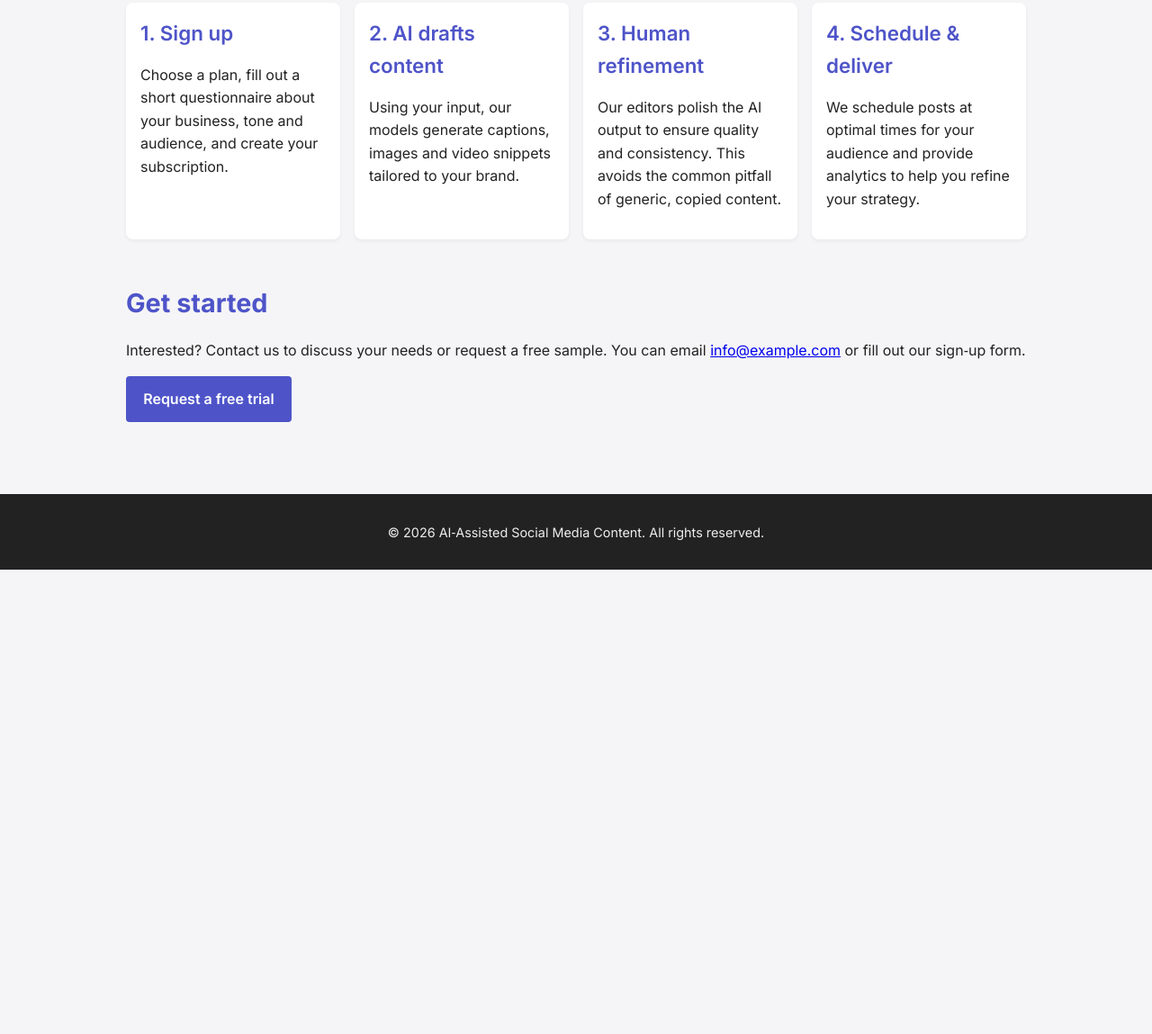
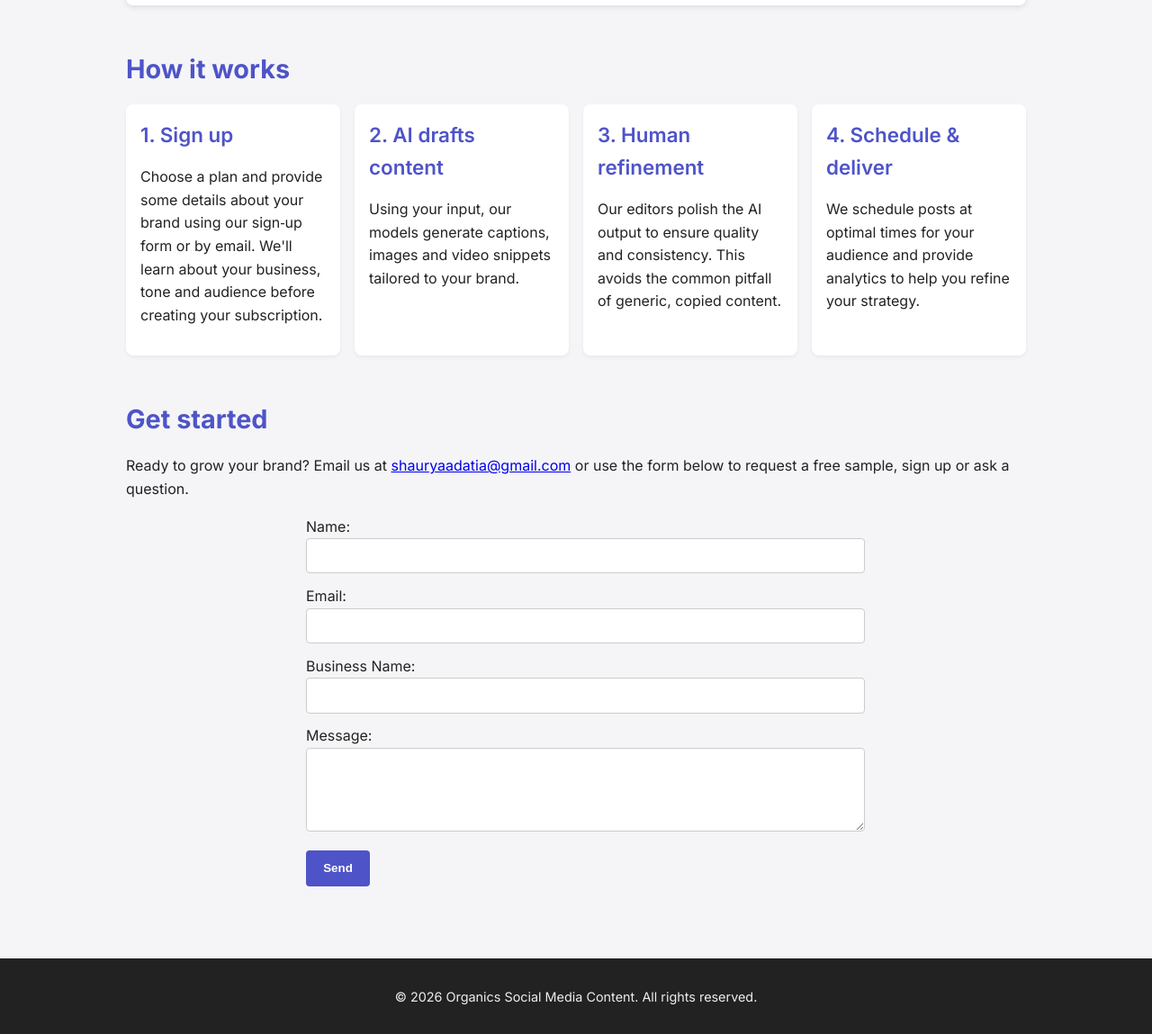
Before and after one commit to shauryaadatia-oss/Ai-content-site-, a plain HTML site: page index.html in a window 1280 px wide. Shown: the part 1527-2676 px from the top of the page at 90% size. Before the commit the page ends 2160 px from the top, so only its background shows below. Drawn offline with Linux system fonts and the light colour scheme.

Commit message:
Add updated index.html with sign-up form and Organics logo

```diff
--- a/index.html
+++ b/index.html
@@ -15,6 +15,21 @@
             background-color: #f5f5f7;
             color: #222;
             line-height: 1.6;
+        }
+        /* Additional form styling */
+        form {
+            max-width: 600px;
+            margin: 1rem auto;
+        }
+        form div {
+            margin-bottom: 0.8rem;
+        }
+        form input, form textarea {
+            width: 100%;
+            padding: 0.6rem;
+            border: 1px solid #ccc;
+            border-radius: 4px;
+            font-size: 1rem;
         }
         header {
             background: linear-gradient(135deg, #6f2c91, #4e54c8);
@@ -131,6 +146,8 @@
 </head>
 <body>
     <header>
+        <!-- Logo -->
+        <img src="logo.png" alt="Organics logo" style="width: 120px; height: auto; margin-bottom: 1rem;">
         <h1>Organics Social Media Content</h1>
         <p>Help your brand grow with tailored social‑media posts, created by AI and refined by people. We deliver engaging images, captions and videos so you don’t have to.</p>
     </header>
@@ -188,7 +205,7 @@
             <div class="steps">
                 <div class="step">
                     <div class="step-number">1. Sign up</div>
-                    <p>Choose a plan, fill out a short questionnaire about your business, tone and audience, and create your subscription.</p>
+                    <p>Choose a plan and provide some details about your brand using our sign‑up form or by email. We'll learn about your business, tone and audience before creating your subscription.</p>
                 </div>
                 <div class="step">
                     <div class="step-number">2. AI drafts content</div>
@@ -206,12 +223,30 @@
         </section>
         <section class="section" id="contact">
             <h2>Get started</h2>
-            <p>Interested? Contact us to discuss your needs or request a free sample. You can email <a href="mailto:info@example.com">info@example.com</a> or fill out our sign‑up form.</p>
-            <p><a href="mailto:info@example.com" class="cta-button">Request a free trial</a></p>
+            <p>Ready to grow your brand? Email us at <a href="mailto:shauryaadatia@gmail.com">shauryaadatia@gmail.com</a> or use the form below to request a free sample, sign up or ask a question.</p>
+            <form action="mailto:shauryaadatia@gmail.com" method="POST" enctype="text/plain">
+                <div>
+                    <label for="name">Name:</label><br>
+                    <input type="text" id="name" name="Name" required>
+                </div>
+                <div>
+                    <label for="email">Email:</label><br>
+                    <input type="email" id="email" name="Email" required>
+                </div>
+                <div>
+                    <label for="business">Business Name:</label><br>
+                    <input type="text" id="business" name="Business">
+                </div>
+                <div>
+                    <label for="message">Message:</label><br>
+                    <textarea id="message" name="Message" rows="4"></textarea>
+                </div>
+                <button type="submit" class="cta-button" style="border: none; cursor: pointer;">Send</button>
+            </form>
         </section>
     </main>
     <footer class="footer">
-        <p>&copy; <span id="year"></span> AI‑Assisted Social Media Content. All rights reserved.</p>
+        <p>&copy; <span id="year"></span> Organics Social Media Content. All rights reserved.</p>
     </footer>
     <script>
         // Update year automatically
```
Also changed, not shown: 1 other file.
